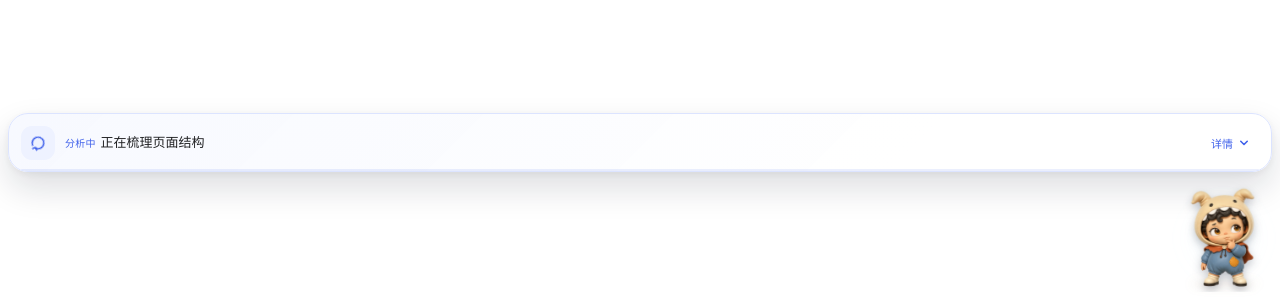
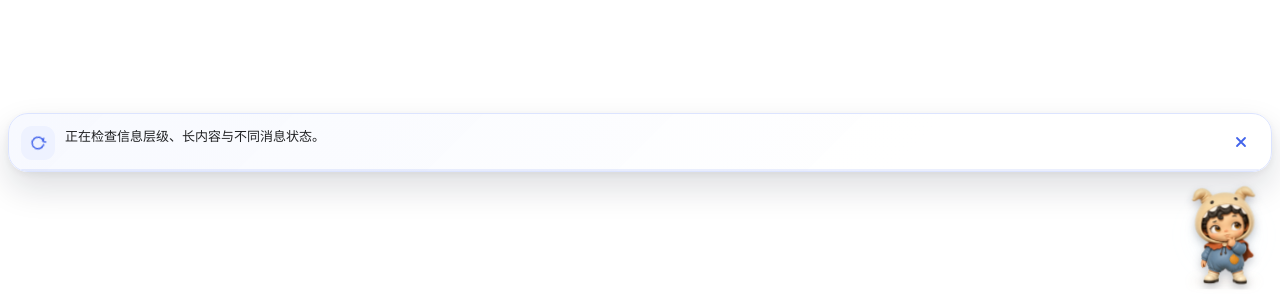
Before and after one commit to qqc0821/Pingo, a React (Vite) app: page / in a window 1280 px wide. Shown: the part 500-800 px from the top of the page. Built offline with nearby package versions, Linux system fonts and the light colour scheme.

Commit message:
feat: expand pet window when prompt details open

```diff
--- a/src/main/agent/contextBuilder.ts
+++ b/src/main/agent/contextBuilder.ts
@@ -9,7 +9,8 @@ export const TOOL_SYSTEM_CONTENT =
   "硬性规则：若需要查看、搜索、读取或修改项目，必须在同一轮回复里直接发起 tool_calls；禁止只说计划、打算或步骤后就结束本轮。" +
   "调用工具时只输出 tool_calls 字段，绝不要把函数名、JSON 参数或伪造的调用写进 content。" +
   "纯闲聊、解释概念或不依赖本地文件的问题可以不调用工具。" +
-  "有 tool_calls 时，content 可为空或只保留极短意图；最终对用户的完整回答放在工具结果返回之后的那一轮。"
+  "有 tool_calls 时，content 可为空或只保留极短意图；最终对用户的完整回答放在工具结果返回之后的那一轮。" +
+  "最终回答必须先直接给出用户要的结论或结果，再补充依据、列表或说明；不要用“任务已完成”“处理完成”等状态句代替结果。例如被问到文件夹数量时，先回答“桌面共有 12 个文件夹”。"
 
 export interface ToolConversationOptions {
   maxHistory?: number
--- a/src/preload/index.ts
+++ b/src/preload/index.ts
@@ -12,6 +12,7 @@ const api: PingoAPI = {
   version: "0.1.0",
   pet: {
     setExpanded: (expanded) => ipcRenderer.invoke("pet:set-expanded", expanded),
+    setDetailExpanded: (expanded) => ipcRenderer.invoke("pet:set-detail-expanded", expanded),
     showContextMenu: () => ipcRenderer.send("pet:show-context-menu"),
     dragStart: (screenX, screenY) => ipcRenderer.send("pet:drag-start", screenX, screenY),
     dragMove: (screenX, screenY) => ipcRenderer.send("pet:drag-move", screenX, screenY),
--- a/src/renderer/src/App.tsx
+++ b/src/renderer/src/App.tsx
@@ -23,15 +23,14 @@ const PROMPT_DETAIL_ID = "pingo-prompt-detail"
 interface PetPrompt {
   tone: PromptTone
   label: string
-  title: string
-  detail: string
+  content: string
+  expandable?: boolean
 }
 
 const BLOCKED_TASK_PROMPT: PetPrompt = {
   tone: "warning",
   label: "需要注意",
-  title: "任务暂时无法继续",
-  detail: "请调整任务后再试。",
+  content: "等待你的确认。请选择是否继续此操作。",
 }
 
 function promptForTaskState(state: TaskState): PetPrompt {
@@ -40,15 +39,13 @@ function promptForTaskState(state: TaskState): PetPrompt {
       return {
         tone: "progress",
         label: "准备中",
-        title: "正在准备任务",
-        detail: "正在检查执行环境与项目上下文。",
+        content: "正在检查执行环境与项目上下文。",
       }
     case "planning":
       return {
         tone: "progress",
         label: "分析中",
-        title: "正在理解你的任务",
-        detail: "正在拆解目标并规划下一步。",
+        content: "正在拆解目标并规划下一步。",
       }
     case "awaiting_permission":
     case "awaiting_confirmation":
@@ -57,29 +54,25 @@ function promptForTaskState(state: TaskState): PetPrompt {
       return {
         tone: "progress",
         label: "执行中",
-        title: "正在处理任务",
-        detail: "Pingo 正在安全地执行操作。",
+        content: "正在应用已确认的操作。",
       }
     case "completed":
       return {
         tone: "progress",
         label: "整理中",
-        title: "正在整理结果",
-        detail: "操作已结束，正在生成清晰的结果摘要。",
+        content: "操作已结束，正在整理最终结果。",
       }
     case "failed":
       return {
         tone: "error",
-        label: "执行失败",
-        title: "任务未完成",
-        detail: "请检查任务描述或项目权限，调整后再试一次。",
+        label: "需要处理",
+        content: "未能完成该请求。请检查任务描述或项目权限，调整后再试一次。",
       }
     case "cancelled":
       return {
         tone: "neutral",
         label: "已取消",
-        title: "任务已取消",
-        detail: "没有继续执行操作。你可以随时重新输入任务。",
+        content: "没有继续执行操作。你可以随时重新输入任务。",
       }
   }
 }
@@ -87,8 +80,7 @@ function promptForTaskState(state: TaskState): PetPrompt {
 const DEFAULT_PROMPT_PREVIEW: PetPrompt = {
   tone: "progress",
   label: "分析中",
-  title: "正在梳理页面结构",
-  detail: "正在检查信息层级、长内容与不同消息状态。",
+  content: "正在检查信息层级、长内容与不同消息状态。",
 }
 
 const PROMPT_PREVIEWS: Record<string, PetPrompt> = {
@@ -96,27 +88,27 @@ const PROMPT_PREVIEWS: Record<string, PetPrompt> = {
   success: {
     tone: "success",
     label: "已完成",
-    title: "页面优化已完成",
-    detail: "已更新提示框的信息层级与交互表现。",
+    content: "提示框的信息层级与交互表现已经更新。",
+    expandable: true,
   },
   warning: {
     tone: "warning",
     label: "需要注意",
-    title: "项目状态需要检查",
-    detail: "请检查任务描述或项目状态后再试。",
+    content: "项目状态需要检查。请确认任务描述或项目状态后再试。",
+    expandable: true,
   },
   error: {
     tone: "error",
     label: "执行失败",
-    title: "无法完成这次操作",
-    detail: "没有找到目标文件。请确认项目目录是否正确，然后再试一次。",
+    content: "没有找到目标文件。请确认项目目录是否正确，然后再试一次。",
+    expandable: true,
   },
   long: {
     tone: "success",
     label: "已完成",
-    title: "提示框体验优化完成",
-    detail:
-      "本次更新重新组织了消息层级，并补充了多种反馈状态。\n\n已完成：\n• 区分处理中、成功、提醒与错误\n• 长内容默认显示摘要，可按需展开\n• 错误消息提供明确的下一步\n• 支持键盘操作与减少动态效果\n\n所有内容都在固定小窗内保持清晰可读。",
+    content:
+      "桌面共有 12 个文件夹。\n\n其中包括：Projects、Documents、Downloads、Screenshots 等。\n\n我已按名称整理完整列表，展开后可以继续查看全部内容。",
+    expandable: true,
   },
 }
 
@@ -172,55 +164,57 @@ function PromptCard({
   prompt,
   expanded,
   onToggle,
+  onDismiss,
 }: {
   prompt: PetPrompt
   expanded: boolean
   onToggle: () => void
+  onDismiss: () => void
 }): ReactElement {
   const liveMode = prompt.tone === "error" ? "assertive" : "polite"
-  const detailRef = useRef<HTMLParagraphElement>(null)
-  const [detailHasOverflow, setDetailHasOverflow] = useState(false)
-  const [detailAtEnd, setDetailAtEnd] = useState(true)
+  const showVisualStatusLabel = prompt.tone !== "success" && prompt.tone !== "progress"
+  const contentRef = useRef<HTMLParagraphElement>(null)
+  const [contentIsClipped, setContentIsClipped] = useState(false)
+  const [contentHasScroll, setContentHasScroll] = useState(false)
+  const [contentAtEnd, setContentAtEnd] = useState(true)
 
   useLayoutEffect(() => {
-    if (!expanded) {
-      setDetailHasOverflow(false)
-      setDetailAtEnd(true)
-      return
-    }
-
-    const detailElement = detailRef.current
-    if (!detailElement) return
+    const contentElement = contentRef.current
+    if (!contentElement) return
     const measure = () => {
-      const hasOverflow = detailElement.scrollHeight > detailElement.clientHeight + 1
-      setDetailHasOverflow(hasOverflow)
-      setDetailAtEnd(
+      const hasOverflow = contentElement.scrollHeight > contentElement.clientHeight + 1
+      setContentIsClipped(!expanded && prompt.expandable === true && hasOverflow)
+      setContentHasScroll(expanded && hasOverflow)
+      setContentAtEnd(
+        !expanded ||
           !hasOverflow ||
-          detailElement.scrollTop + detailElement.clientHeight >= detailElement.scrollHeight - 1,
+          contentElement.scrollTop + contentElement.clientHeight >= contentElement.scrollHeight - 1,
       )
     }
     const observer = new ResizeObserver(measure)
 
     measure()
-    observer.observe(detailElement)
+    observer.observe(contentElement)
     return () => observer.disconnect()
-  }, [expanded, prompt.detail])
+  }, [expanded, prompt.content, prompt.expandable])
 
-  const handleDetailScroll = useCallback((event: UIEvent<HTMLParagraphElement>) => {
-    const detailElement = event.currentTarget
-    setDetailAtEnd(
-      detailElement.scrollTop + detailElement.clientHeight >= detailElement.scrollHeight - 1,
+  const handleContentScroll = useCallback((event: UIEvent<HTMLParagraphElement>) => {
+    const contentElement = event.currentTarget
+    setContentAtEnd(
+      contentElement.scrollTop + contentElement.clientHeight >= contentElement.scrollHeight - 1,
     )
   }, [])
 
+  const showToggle = expanded || contentIsClipped
+
   return (
     <section
-      className={`pet-prompt pet-prompt--${prompt.tone} ${expanded ? "pet-prompt--expanded" : ""} ${detailHasOverflow && !detailAtEnd ? "pet-prompt--detail-overflow" : ""}`}
+      className={`pet-prompt pet-prompt--${prompt.tone} ${expanded ? "pet-prompt--expanded" : ""} ${contentHasScroll && !contentAtEnd ? "pet-prompt--content-overflow" : ""}`}
       role={prompt.tone === "error" ? "alert" : "status"}
       aria-live={liveMode}
       aria-atomic="true"
     >
-      <span className="visually-hidden">Pingo 提示：</span>
+      <span className="visually-hidden">Pingo 提示：{prompt.label}。</span>
       <div className="pet-prompt-header">
         <span className="pet-prompt-icon" aria-hidden="true">
           <span className="pet-prompt-icon-motion">
@@ -228,9 +222,17 @@ function PromptCard({
           </span>
         </span>
         <div className="pet-prompt-heading">
-          <span className="pet-prompt-label">{prompt.label}</span>
-          <strong>{prompt.title}</strong>
+          {showVisualStatusLabel ? <span className="pet-prompt-label">{prompt.label}</span> : null}
+          <p
+            ref={contentRef}
+            id={PROMPT_DETAIL_ID}
+            className="pet-prompt-content"
+            onScroll={handleContentScroll}
+          >
+            {prompt.content}
+          </p>
         </div>
+        {showToggle ? (
           <button
             className="pet-prompt-toggle"
             type="button"
@@ -238,21 +240,25 @@ function PromptCard({
             aria-controls={PROMPT_DETAIL_ID}
             onClick={onToggle}
           >
-          <span>{expanded ? "收起" : "详情"}</span>
+            <span>{expanded ? "收起" : "查看完整结果"}</span>
             <svg viewBox="0 0 16 16" aria-hidden="true">
               <path d="m4.75 6.25 3.25 3.25 3.25-3.25" />
             </svg>
           </button>
+        ) : null}
+        <div className="pet-prompt-actions">
+          <button
+            className="pet-prompt-dismiss"
+            type="button"
+            aria-label="关闭提示"
+            onClick={onDismiss}
+          >
+            <svg viewBox="0 0 16 16" aria-hidden="true">
+              <path d="m4 4 8 8M12 4l-8 8" />
+            </svg>
+          </button>
         </div>
-      <p
-        ref={detailRef}
-        id={PROMPT_DETAIL_ID}
-        className="pet-prompt-detail"
-        aria-hidden={!expanded}
-        onScroll={handleDetailScroll}
-      >
-        {prompt.detail}
-      </p>
+      </div>
       {prompt.tone === "progress" ? (
         <span className="pet-prompt-progress" aria-hidden="true">
           <span />
@@ -313,6 +319,7 @@ export function App(): ReactElement {
   const petButtonRef = useRef<HTMLButtonElement>(null)
   const taskIsActive = useRef(false)
   const responseBuffer = useRef("")
+  const operationResultBuffer = useRef("")
   const currentPetState = PET_STATE_CONFIG[petState]
 
   useEffect(() => {
@@ -361,6 +368,10 @@ export function App(): ReactElement {
     if (expanded && showInput) inputRef.current?.focus()
   }, [expanded, showInput])
 
+  useEffect(() => {
+    void window.pingo?.pet.setDetailExpanded(promptExpanded)
+  }, [promptExpanded])
+
   const closeDialog = useCallback((restorePetFocus = true) => {
     setExpanded(false)
     setPromptExpanded(false)
@@ -369,14 +380,21 @@ export function App(): ReactElement {
   }, [])
 
   useEffect(() => {
-    const handleWindowBlur = () => closeDialog(false)
-    window.addEventListener("blur", handleWindowBlur)
-    return () => window.removeEventListener("blur", handleWindowBlur)
-  }, [closeDialog])
+    const handleKeyDown = (event: globalThis.KeyboardEvent) => {
+      if (event.key !== "Escape" || !expanded) return
+      event.preventDefault()
+      closeDialog()
+    }
+    window.addEventListener("keydown", handleKeyDown)
+    return () => window.removeEventListener("keydown", handleKeyDown)
+  }, [closeDialog, expanded])
 
-  const showPrompt = useCallback((nextPrompt: PetPrompt | null) => {
+  const showPrompt = useCallback((nextPrompt: PetPrompt | null, reveal = false) => {
     setPrompt(nextPrompt)
     setPromptExpanded(false)
+    if (!reveal) return
+    setExpanded(true)
+    void window.pingo?.pet.setExpanded(true)
   }, [])
 
   const openDialog = useCallback(() => {
@@ -391,12 +409,12 @@ export function App(): ReactElement {
       if (!taskIsActive.current) return
       if (event.type === "start") {
         responseBuffer.current = ""
+        operationResultBuffer.current = ""
         setIsSending(true)
         showPrompt({
           tone: "progress",
           label: "分析中",
-          title: "正在处理你的任务",
-          detail: "正在理解目标并确定下一步。",
+          content: "正在理解目标并确定下一步。",
         })
         showPetState("thinking")
         return
@@ -411,6 +429,7 @@ export function App(): ReactElement {
           (event.toolNames?.length
             ? `正在使用：${event.toolNames.join("、")}`
             : "Pingo 正在继续处理。")
+        const content = detail === event.title ? event.title : `${event.title}\n${detail}`
         showPrompt({
           tone:
             event.status === "failed"
@@ -424,8 +443,8 @@ export function App(): ReactElement {
               : event.phase === "awaiting_approval"
                 ? "需要注意"
                 : "处理中",
-          title: event.title,
-          detail,
+          content,
+          expandable: event.status === "failed",
         })
         return
       }
@@ -439,14 +458,13 @@ export function App(): ReactElement {
             ? {
                 tone: "warning",
                 label: "需要处理",
-                title: "无法读取项目目录",
-                detail: `${event.detail}\n请检查项目目录后再试。`,
+                content: `无法读取项目目录。\n${event.detail}\n请检查项目目录后再试。`,
+                expandable: true,
               }
             : {
                 tone: "progress",
                 label: "工具运行中",
-                title: `正在使用 ${event.name}`,
-                detail: event.detail || "工具正在执行。",
+                content: event.detail || `正在使用 ${event.name}。`,
               },
         )
         return
@@ -454,9 +472,8 @@ export function App(): ReactElement {
       if (event.type === "operation-progress") {
         showPrompt({
           tone: "progress",
-          label: "命令运行中",
-          title: "正在运行命令",
-          detail: event.stream === "stderr" ? "正在检查命令反馈。" : "命令正在执行。",
+          label: "执行中",
+          content: event.stream === "stderr" ? "正在检查命令反馈。" : "命令正在执行。",
         })
         return
       }
@@ -465,38 +482,40 @@ export function App(): ReactElement {
         return
       }
       if (event.type === "operation-result") {
-        const operationCompleted = event.result.status === "completed"
+        const operationResult = event.result.content || event.result.detail
+        if (operationResult) operationResultBuffer.current = operationResult
+        if (event.result.status !== "completed") {
           showPrompt({
-          tone: operationCompleted ? "success" : "error",
-          label: operationCompleted ? "操作完成" : "操作失败",
-          title: event.result.status === "completed" ? "操作已完成" : "操作未完成",
-          detail:
-            event.result.content ||
-            event.result.detail ||
-            (operationCompleted ? "操作已安全完成。" : "请检查权限或调整任务后重试。"),
+            tone: "error",
+            label: "操作未完成",
+            content: operationResult || "未能完成当前操作。请检查权限或调整任务后再试一次。",
+            expandable: true,
           })
+        }
         return
       }
       if (event.type === "done" || event.type === "cancelled" || event.type === "error") {
         taskIsActive.current = false
         setIsSending(false)
+        const finalResult = responseBuffer.current.trim() || operationResultBuffer.current.trim()
         showPrompt(
           event.type === "done"
             ? {
                 tone: "success",
                 label: "已完成",
-                title: "任务已完成",
-                detail: responseBuffer.current.trim() || "任务已完成。",
+                content: finalResult || "请求已处理完毕，暂未返回额外说明。",
+                expandable: true,
               }
             : {
                 tone: event.type === "error" ? "error" : "neutral",
-                label: event.type === "error" ? "执行失败" : "已取消",
-                title: "任务未完成",
-                detail:
+                label: event.type === "error" ? "未完成" : "已取消",
+                content:
                   event.type === "error"
                     ? `${event.message}\n请检查设置或调整任务后再试。`
                     : "任务已取消，没有继续执行操作。你可以随时重新开始。",
+                expandable: true,
               },
+          true,
         )
         showPetState(event.type === "done" ? "happy" : "worried", HAPPY_STATE_DURATION_MS)
       }
@@ -518,14 +537,14 @@ export function App(): ReactElement {
 
       taskIsActive.current = true
       responseBuffer.current = ""
+      operationResultBuffer.current = ""
       setDraft("")
       setIsSending(true)
       setShowInput(false)
       showPrompt({
         tone: "progress",
         label: "新任务",
-        title: content,
-        detail: "已收到任务，正在开始处理。",
+        content: `正在处理：${content}`,
       })
       showPetState("thinking")
 
@@ -533,12 +552,15 @@ export function App(): ReactElement {
         if (!taskIsActive.current) return
         taskIsActive.current = false
         setIsSending(false)
-        showPrompt({
+        showPrompt(
+          {
             tone: "error",
             label: "无法开始",
-          title: "暂时无法开始任务",
-          detail: "请检查模型设置与网络连接，然后再试一次。",
-        })
+            content: "暂时无法开始任务。请检查模型设置与网络连接，然后再试一次。",
+            expandable: true,
+          },
+          true,
+        )
         showPetState("worried", HAPPY_STATE_DURATION_MS)
       })
     },
@@ -547,15 +569,12 @@ export function App(): ReactElement {
 
   const handleDraftKeyDown = useCallback(
     (event: KeyboardEvent<HTMLInputElement>) => {
-      if (event.key === "Escape") {
-        event.preventDefault()
-        closeDialog()
-      } else if (event.key === "Enter") {
+      if (event.key === "Enter") {
         event.preventDefault()
         submitMessage()
       }
     },
-    [closeDialog, submitMessage],
+    [submitMessage],
   )
 
   const handlePointerDown = useCallback((event: PointerEvent<HTMLButtonElement>) => {
@@ -630,6 +649,7 @@ export function App(): ReactElement {
               prompt={prompt}
               expanded={promptExpanded}
               onToggle={() => setPromptExpanded((current) => !current)}
+              onDismiss={() => closeDialog()}
             />
           )}
           {showInput && (
--- a/src/renderer/src/styles.scss
+++ b/src/renderer/src/styles.scss
@@ -189,13 +189,18 @@ button {
 }
 
 .pet-prompt-header {
-  display: flex;
+  display: grid;
   min-width: 0;
-  align-items: center;
-  gap: 10px;
+  align-items: flex-start;
+  grid-template-areas:
+    "icon message actions"
+    "icon toggle actions";
+  grid-template-columns: 34px minmax(0, 1fr) auto;
+  column-gap: 10px;
 }
 
 .pet-prompt-icon {
+  grid-area: icon;
   display: grid;
   width: 34px;
   height: 34px;
@@ -226,15 +231,14 @@ button {
 }
 
 .pet-prompt-heading {
-  display: flex;
+  grid-area: message;
   min-width: 0;
-  flex: 1;
-  align-items: baseline;
-  gap: 5px;
+  padding-top: 1px;
 }
 
 .pet-prompt-label {
-  flex: 0 0 auto;
+  display: block;
+  margin-bottom: 2px;
   color: var(--prompt-accent);
   font-size: 10px;
   font-weight: 700;
@@ -242,27 +246,20 @@ button {
   line-height: 1.2;
 }
 
-.pet-prompt-heading strong {
+.pet-prompt-content {
+  display: -webkit-box;
+  min-width: 0;
+  margin: 0;
   overflow: hidden;
-  min-width: 0;
-  flex: 1;
   color: var(--text-primary);
   font-size: 13px;
-  line-height: 1.35;
-  text-overflow: ellipsis;
-  white-space: nowrap;
-}
-
-.pet-prompt-detail {
-  display: none;
-  min-width: 0;
-  margin: 8px 0 0 44px;
-  color: var(--text-secondary);
-  font-size: 12px;
-  line-height: 1.5;
+  font-weight: 600;
+  line-height: 1.45;
   overflow-wrap: anywhere;
   text-wrap: pretty;
-  white-space: pre-wrap;
+  white-space: normal;
+  -webkit-box-orient: vertical;
+  -webkit-line-clamp: 3;
 }
 
 .pet-prompt--expanded {
@@ -270,42 +267,43 @@ button {
 }
 
 .pet-prompt--expanded .pet-prompt-header {
-  align-items: flex-start;
+  min-height: 0;
+  flex: 1 1 auto;
+  grid-template-areas:
+    "icon toggle actions"
+    "message message message";
+  grid-template-rows: auto minmax(0, 1fr);
+  row-gap: 14px;
 }
 
 .pet-prompt--expanded .pet-prompt-heading {
-  align-items: flex-start;
+  display: flex;
+  min-height: 0;
   flex-direction: column;
-  gap: 2px;
-  padding-top: 1px;
-}
-
-.pet-prompt--expanded .pet-prompt-heading strong {
-  display: block;
-  overflow: hidden;
-  font-size: 14px;
-  overflow-wrap: anywhere;
-  text-wrap: balance;
-  text-overflow: clip;
-  white-space: normal;
-}
-
-.pet-prompt--expanded .pet-prompt-detail {
+  padding-top: 0;
+}
+
+.pet-prompt--expanded .pet-prompt-content {
   display: block;
   min-height: 0;
-  max-height: none;
   flex: 1 1 auto;
   overflow-y: auto;
   padding: 0 5px 22px 0;
+  font-size: 14px;
+  font-weight: 500;
+  line-height: 1.6;
+  overflow-wrap: anywhere;
   overscroll-behavior: contain;
   scrollbar-gutter: stable;
-}
-
-.pet-prompt--detail-overflow::after {
+  white-space: pre-wrap;
+  -webkit-line-clamp: unset;
+}
+
+.pet-prompt--content-overflow::after {
   position: absolute;
   right: 14px;
   bottom: 11px;
-  left: 56px;
+  left: 14px;
   z-index: 1;
   height: 26px;
   pointer-events: none;
@@ -314,6 +312,7 @@ button {
 }
 
 .pet-prompt-toggle {
+  grid-area: toggle;
   display: inline-flex;
   min-height: 32px;
   flex: 0 0 auto;
@@ -326,6 +325,19 @@ button {
   cursor: pointer;
   font-size: 11px;
   font-weight: 650;
+  justify-self: start;
+}
+
+.pet-prompt--expanded .pet-prompt-toggle {
+  justify-self: end;
+}
+
+.pet-prompt-actions {
+  grid-area: actions;
+  display: inline-flex;
+  flex: 0 0 auto;
+  align-items: center;
+  gap: 2px;
 }
 
 .pet-prompt-toggle:hover {
@@ -335,6 +347,36 @@ button {
 .pet-prompt-toggle:focus-visible {
   outline: 2px solid var(--prompt-accent);
   outline-offset: 1px;
+}
+
+.pet-prompt-dismiss {
+  display: inline-grid;
+  width: 32px;
+  height: 32px;
+  flex: 0 0 32px;
+  place-items: center;
+  border-radius: 8px;
+  background: transparent;
+  color: var(--prompt-accent);
+  cursor: pointer;
+}
+
+.pet-prompt-dismiss:hover {
+  background: var(--prompt-icon-surface);
+}
+
+.pet-prompt-dismiss:focus-visible {
+  outline: 2px solid var(--prompt-accent);
+  outline-offset: 1px;
+}
+
+.pet-prompt-dismiss svg {
+  width: 16px;
+  height: 16px;
+  fill: none;
+  stroke: currentColor;
+  stroke-linecap: round;
+  stroke-width: 1.8;
 }
 
 .pet-prompt-toggle svg {
--- a/src/shared/types.ts
+++ b/src/shared/types.ts
@@ -457,6 +457,7 @@ export interface PingoAPI {
   version: string
   pet: {
     setExpanded: (expanded: boolean) => Promise<void>
+    setDetailExpanded: (expanded: boolean) => Promise<void>
     showContextMenu: () => void
     dragStart: (screenX: number, screenY: number) => void
     dragMove: (screenX: number, screenY: number) => void
```
Also changed, not shown: src/main/ipc.ts (+8 -1 lines), src/main/window.ts (+30 -7 lines), 1 other file (tests, documents, lock files or other folders). Lines whose indentation alone changed are shown as unchanged.
